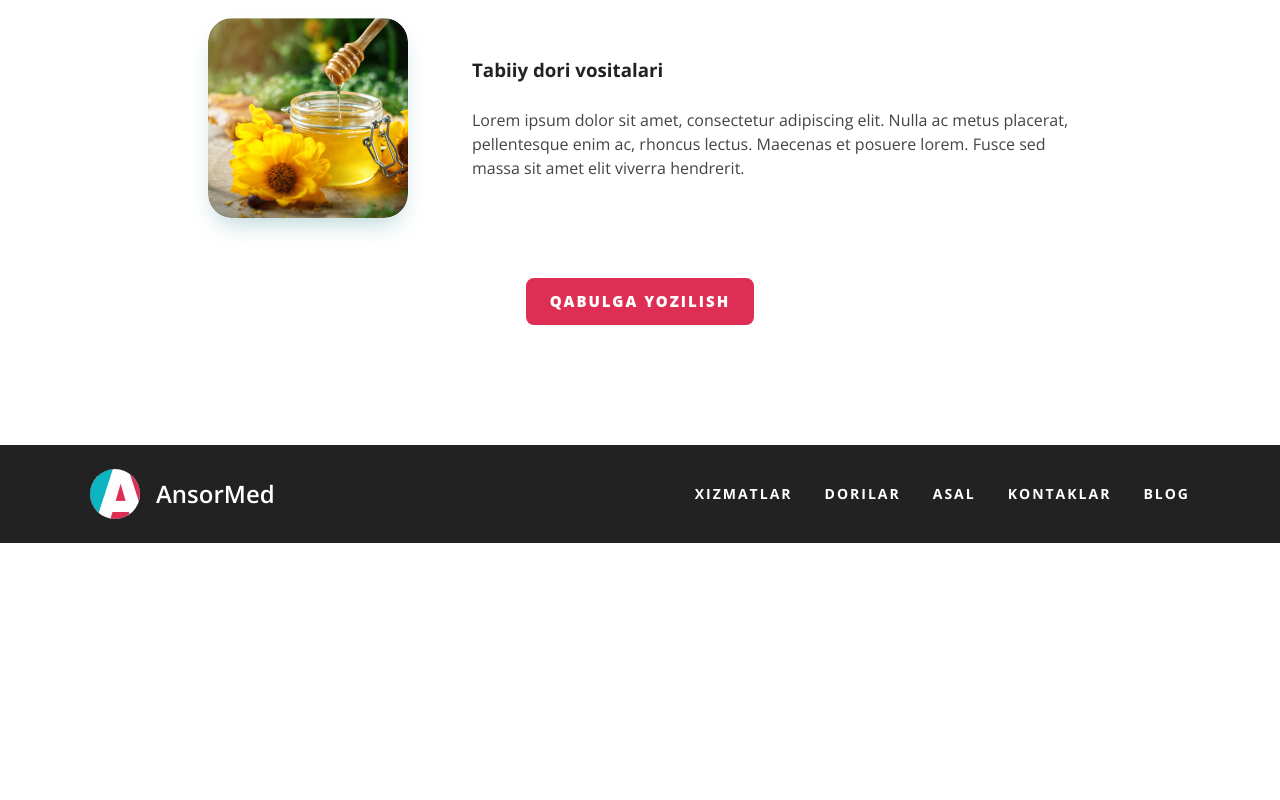
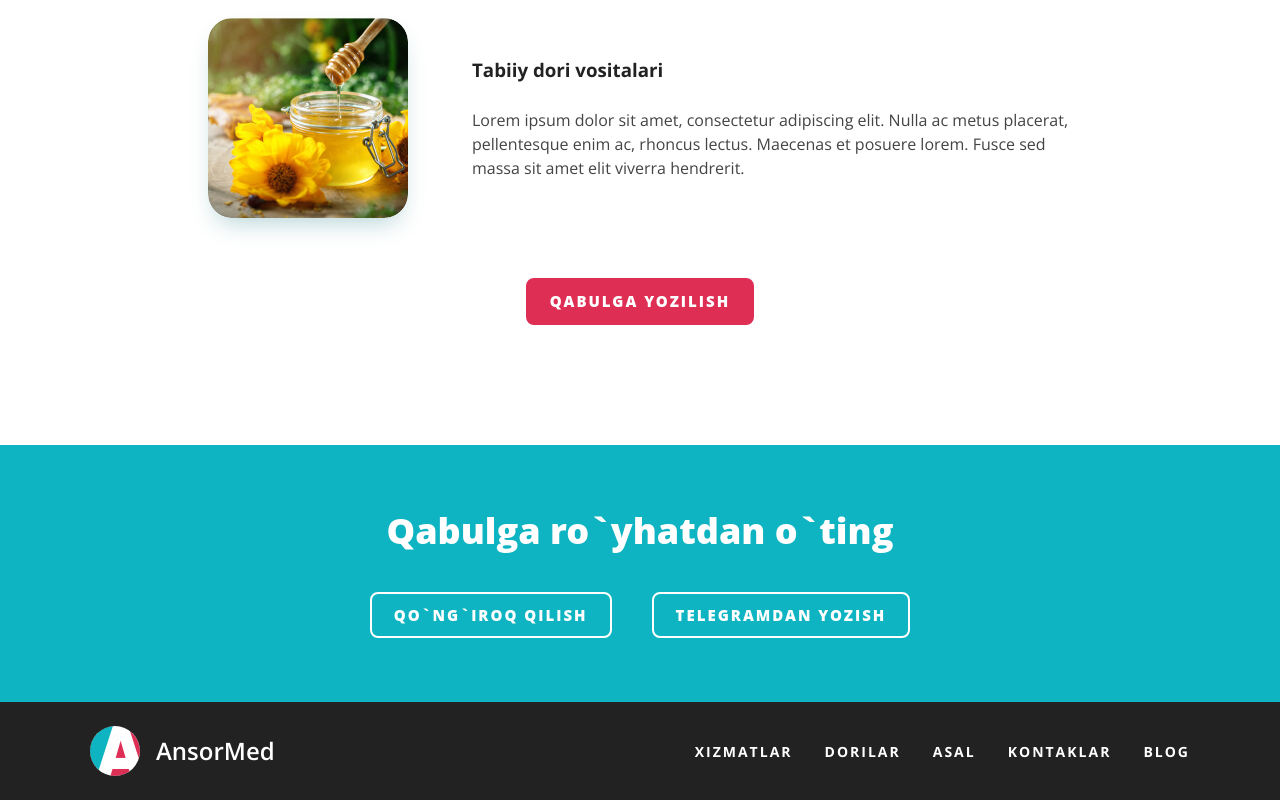
Before and after one commit to Jahongir2626/ansormed, a plain HTML site: page index.html in a window 1280 px wide. Shown: the part 1703-2503 px from the top of the page. Before the commit the page ends 2246 px from the top, so only its background shows below. Drawn offline with nearby package versions, Linux system fonts and the light colour scheme.

Commit message:
Add cta section. Add links to cta section

```diff
--- a/css/style.css
+++ b/css/style.css
@@ -1,5 +1,9 @@
 *{
     box-sizing: border-box;
+}
+
+html{
+    scroll-behavior: smooth;
 }
 
 body{
@@ -149,6 +153,18 @@ body{
     opacity: 1;
 }
 
+.main-link-outline{
+    border-color: #fff;
+    background-color: transparent;
+    color: #fff;
+}
+
+.main-link-outline:hover{
+    border-color: transparent;
+    background-color: #de2e54;
+    color: #fff;
+}
+
 .hero{
     background-color: #0eb4c1;
     color: #fff;
@@ -245,6 +261,32 @@ body{
     justify-content: center;
 }
 
+.cta{
+    padding-top: 64px;
+    padding-bottom: 64px;
+    background-color: #0eb4c1;
+    color: #fff;
+}
+
+.cta-heading{
+    margin-top: 0;
+    margin-bottom: 40px;
+    font-size: 36px;
+    line-height: 1.2;
+    font-family: "Open Sans ExtraBold", "Open Sans", "Arial", sans-serif;
+    text-align: center;
+}
+
+.cta-links{
+    display: flex;
+    justify-content: center;
+    align-items: center;
+}
+
+.cta-links-item:not(:last-child){
+    margin-right: 40px;
+}
+
 .site-footer{
     padding-top: 24px;
     padding-bottom: 24px;
--- a/index.html
+++ b/index.html
@@ -33,7 +33,7 @@
                     <li class="sitenav-item"><a class="sitenav-link" href="#">Blog</a></li>
                 </ul>
             </nav>
-            <a class="main-link" href="#">Qabulga yozilish</a>
+            <a class="main-link" href="#index-cta">Qabulga yozilish</a>
         </div>
     </header>
 
@@ -44,7 +44,7 @@
                 <div class="hero-content">
                     <h2 class="hero-heading">Tabiy davolash usullari yordamida kasalliklardan xalos bo`ling.</h2>
                     <p class="hero-text">Hijoma, manual terapiya, zuluk va turli tabiiy giyohlar eng ko`p uchraydigan kasalliklarni yengishda yordam beradi. Sog`ligingizni o`z ishining professionallariga ishonib topshiring.</p>
-                    <a class="main-link main-link-solid" href="#">Qabulga yozilish</a>
+                    <a class="main-link main-link-solid" href="#index-cta">Qabulga yozilish</a>
                 </div>
                 <img class="hero-img" src="img/hero-img.png" alt="Ulug`bek Azamatov" width="423" height="504" srcset="img/hero-img.png 1x, img/hero-img@2x.png 2x">
             </div>
@@ -91,7 +91,18 @@
                 </ul>
 
                 <div class="index-services-actions">
-                    <a class="main-link" href="#">Qabulga yozilish</a>
+                    <a class="main-link" href="#index-cta">Qabulga yozilish</a>
+                </div>
+            </div>
+        </section>
+
+        <!-- CTA -->
+        <section class="cta" id="index-cta">
+            <div class="container">
+                <h2 class="cta-heading">Qabulga ro`yhatdan o`ting</h2>
+                <div class="cta-links">
+                    <a class="cta-links-item main-link main-link-outline" href="tel:+998901333344">Qo`ng`iroq qilish</a>
+                    <a class="cta-links-item main-link main-link-outline" href="https://t.me/ansor_admin" target="_blank">Telegramdan yozish</a>
                 </div>
             </div>
         </section>
```
